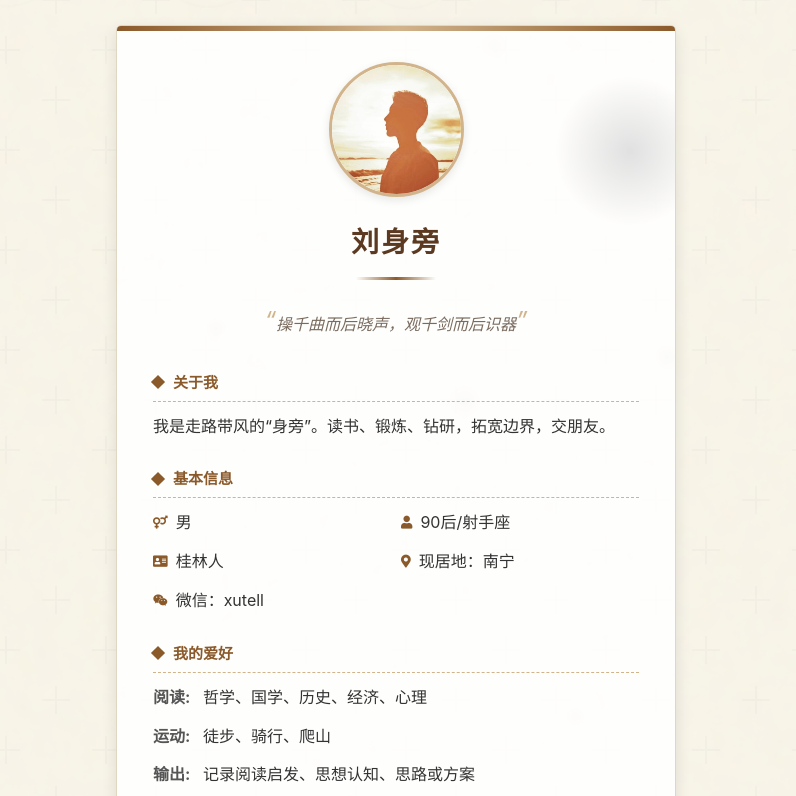
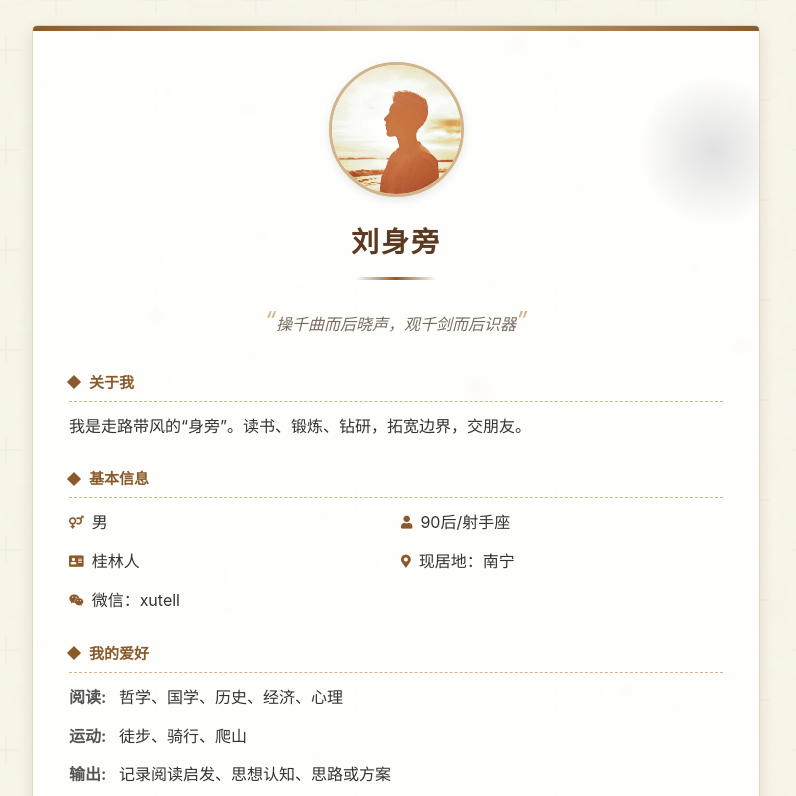
Before and after one commit to zhgxu/zhgxu.github.io, a plain HTML site: page index.html in a window 1280 px wide. Shown: the top 796 px of the page, without its empty margins (244-1040 px from the left). Drawn offline with Linux system fonts and the light colour scheme.

Commit message:
Update index.html

```diff
--- a/index.html
+++ b/index.html
@@ -57,7 +57,7 @@
 
         /* 主容器 */
         .container {
-            max-width: 600px;
+            max-width: 768px;
             margin: 0 auto;
             padding: 20px;
             position: relative;
```
